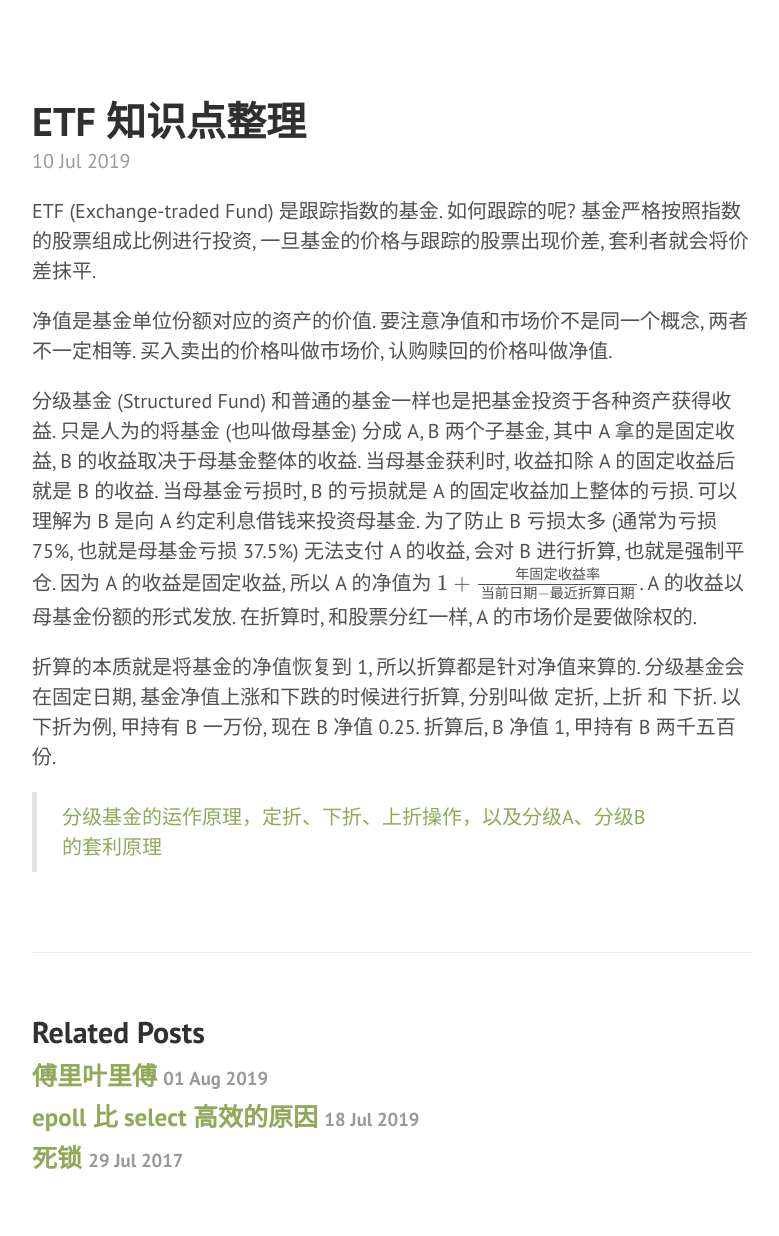
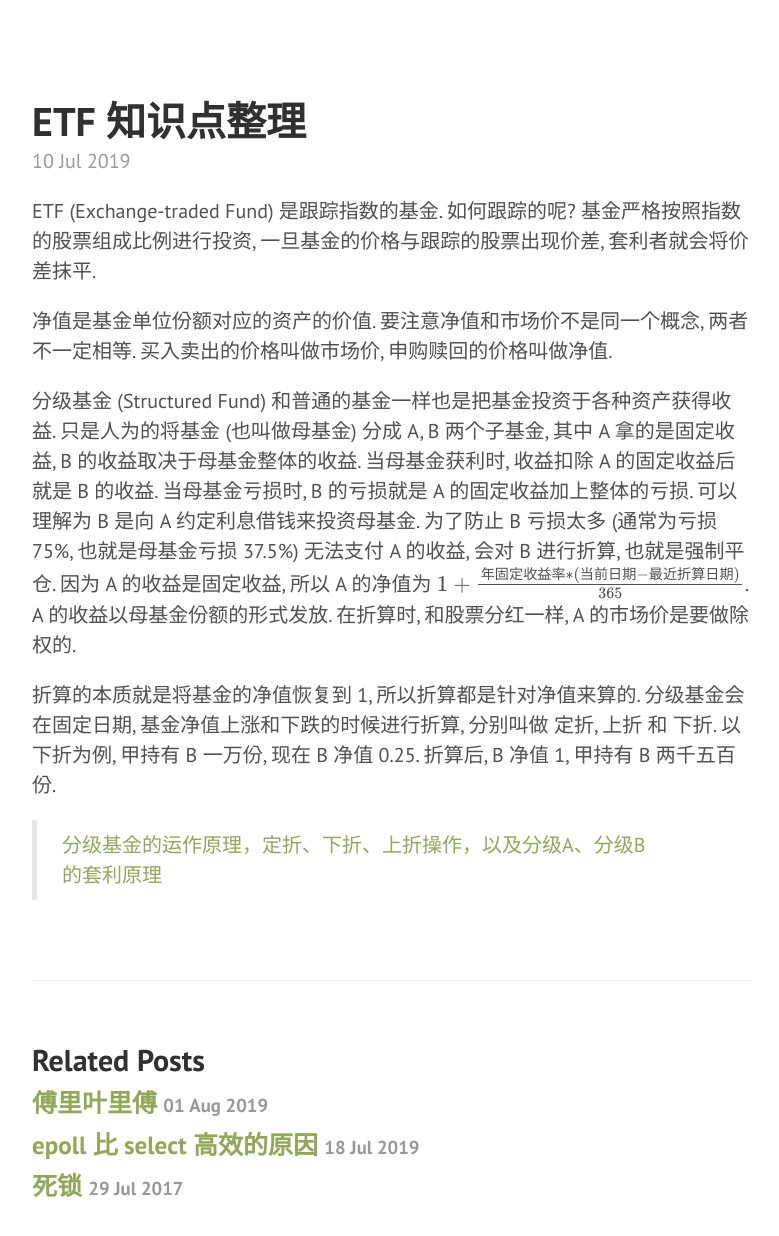
Before and after one commit to yoncise/yoncise.github.io, a Jekyll site: the page built from _posts/2019-07-10-ETF-知识点整理.md, in a window 1280 px wide, cut to the strip 104-1446 px from the top of the page. Shown: the top 1236 px of the strip, without its empty margins (428-1207 px from the left). Built offline with Jekyll 4.4.1, drawn with Linux system fonts in a browser that asks for light colours; formulas are drawn with MathJax 3.

Commit message:
Update 2019-07-10-ETF-知识点整理.md
typo fix

```diff
--- a/_posts/2019-07-10-ETF-知识点整理.md
+++ b/_posts/2019-07-10-ETF-知识点整理.md
@@ -7,13 +7,13 @@ ETF (Exchange-traded Fund) 是跟踪指数的基金. 如何跟踪的呢? 基金
 一旦基金的价格与跟踪的股票出现价差, 套利者就会将价差抹平.
 
 净值是基金单位份额对应的资产的价值. 要注意净值和市场价不是同一个概念, 两者不一定相等.
-买入卖出的价格叫做市场价, 认购赎回的价格叫做净值.
+买入卖出的价格叫做市场价, 申购赎回的价格叫做净值.
 
 分级基金 (Structured Fund) 和普通的基金一样也是把基金投资于各种资产获得收益.
 只是人为的将基金 (也叫做母基金) 分成 A, B 两个子基金, 其中 A 拿的是固定收益, B 的收益取决于母基金整体的收益.
 当母基金获利时, 收益扣除 A 的固定收益后就是 B 的收益. 当母基金亏损时, B 的亏损就是 A 的固定收益加上整体的亏损.
 可以理解为 B 是向 A 约定利息借钱来投资母基金. 为了防止 B 亏损太多 (通常为亏损 75%, 也就是母基金亏损 37.5%) 无法支付 A 的收益,
-会对 B 进行折算, 也就是强制平仓. 因为 A 的收益是固定收益, 所以 A 的净值为 $$ 1 + \frac{年固定收益率}{当前日期 - 最近折算日期} $$.
+会对 B 进行折算, 也就是强制平仓. 因为 A 的收益是固定收益, 所以 A 的净值为 $$ 1 + \frac{年固定收益率 * (当前日期 - 最近折算日期)}{365} $$.
 A 的收益以母基金份额的形式发放. 在折算时, 和股票分红一样, A 的市场价是要做除权的.
 
 折算的本质就是将基金的净值恢复到 1, 所以折算都是针对净值来算的.
```
